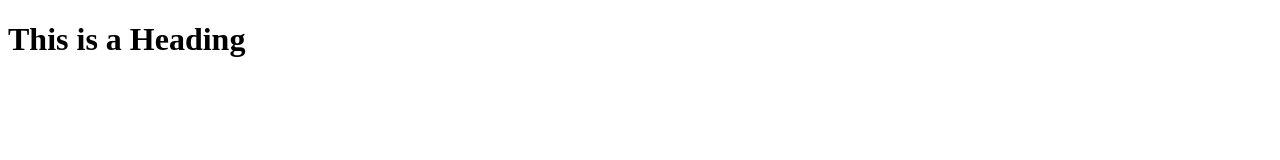
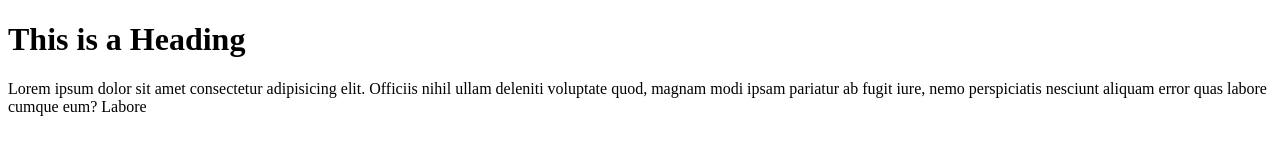
Before and after one commit to dswithgit/git-test, a plain HTML site: page index.html in a window 1280 px wide. Drawn offline with Linux system fonts and the light colour scheme.

Commit message:
Second Commit

```diff
--- a/index.html
+++ b/index.html
@@ -8,5 +8,10 @@
   </head>
   <body>
     <h1>This is a Heading</h1>
+    <p>
+      Lorem ipsum dolor sit amet consectetur adipisicing elit. Officiis nihil
+      ullam deleniti voluptate quod, magnam modi ipsam pariatur ab fugit iure,
+      nemo perspiciatis nesciunt aliquam error quas labore cumque eum? Labore
+    </p>
   </body>
 </html>
```
Also changed, not shown: templates/test.html (added, +9 -0 lines).
